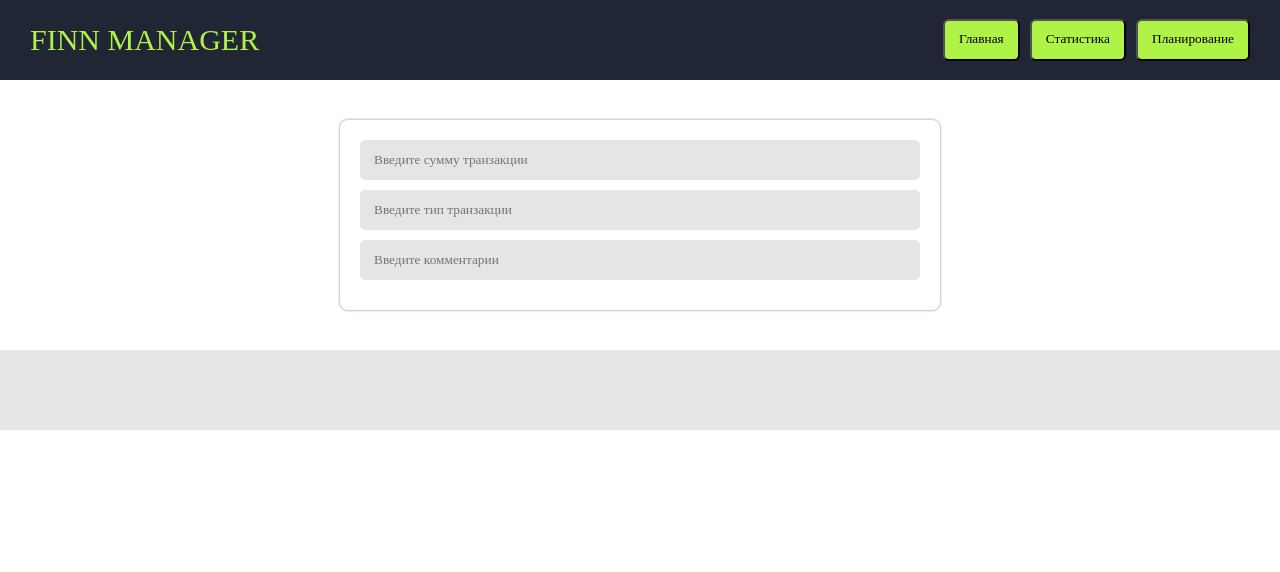
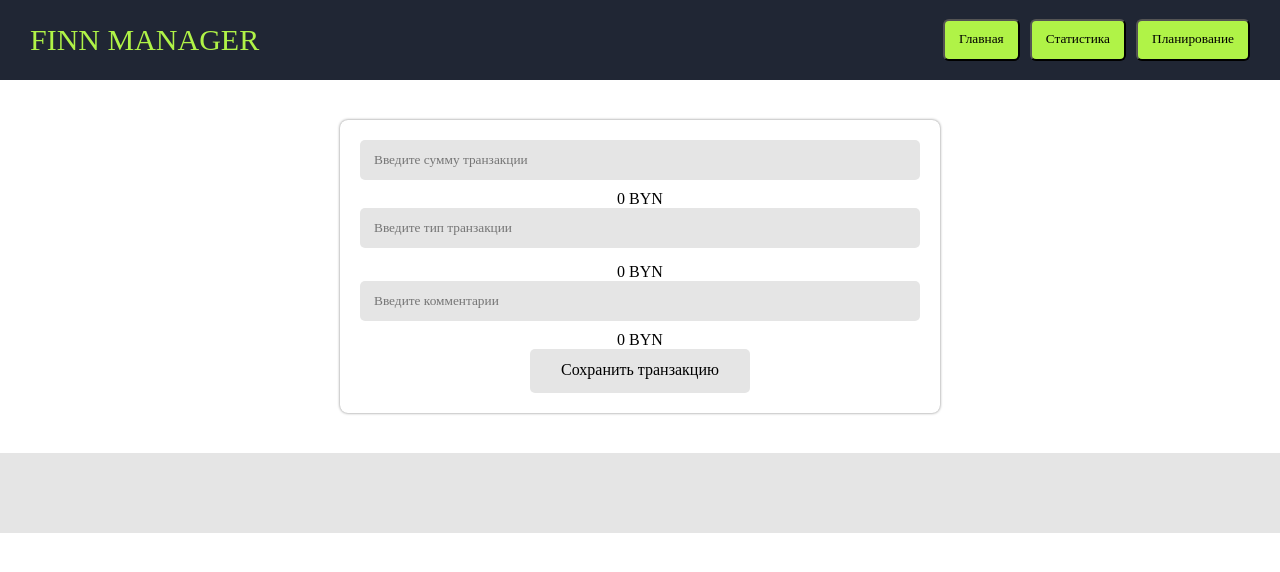
Before and after one commit to sergey87chuvasov/react-project12, a React (Create React App) app: page / in a window 1280 px wide. Shown: the top 572 px of the page. Built offline with nearby package versions, Linux system fonts and the light colour scheme.

Commit message:
added useState() in project

```diff
--- a/src/components/comps/Input.jsx
+++ b/src/components/comps/Input.jsx
@@ -1,13 +1,24 @@
-import React from 'react';
+import React, { useState } from 'react';
 import css from '../../styles/form.css';
 
 const { Input } = css;
 
 const InputComponent = (props) => {
   const { placeholder } = props;
+  const [inputValue, setInputValue] = useState(0);
+
   return (
     <React.Fragment>
-      <Input type={'text'} placeholder={placeholder} maxLength={'100'} />
+      <Input
+        type={'text'}
+        placeholder={placeholder}
+        maxLength={'100'}
+        onChange={(e) => {
+          const newValue = e.target.value;
+          setInputValue(newValue);
+        }}
+      />
+      <span>{inputValue} BYN</span>
     </React.Fragment>
   );
 };
--- a/src/components/pages/Main.jsx
+++ b/src/components/pages/Main.jsx
@@ -4,7 +4,7 @@
 import InputComponent from '../comps/Input';
 import css from '../../styles/form.css';
 
-const { FormContainer } = css;
+const { FormContainer, Button } = css;
 
 const Main = () => {
   return (
@@ -14,6 +14,9 @@
         <InputComponent placeholder={'Введите сумму транзакции'} />
         <InputComponent placeholder={'Введите тип транзакции'} />
         <InputComponent placeholder={'Введите комментарии'} />
+        <Button backgroundColor={'rgb(229, 229, 229)'}>
+          Сохранить транзакцию
+        </Button>
       </FormContainer>
       <Footer></Footer>
     </React.Fragment>
--- a/src/styles/form.css.js
+++ b/src/styles/form.css.js
@@ -26,9 +26,20 @@
     border-radius: 5px;
     padding-left: 14px;
     margin-bottom: 10px;
-    :last-child {
-      margin-bottom: 0;
+    &:nth-child(3) {
+      margin-bottom: 15px;
     }
+  `,
+  Button: styled.span`
+    display: block;
+    position: relative;
+    width: 220px;
+    height: 44px;
+    line-height: 42px;
+    border-radius: 5px;
+    text-align: center;
+    cursor: pointer;
+    background-color: ${(props) => props.backgroundColor};
   `,
 };
 
```
